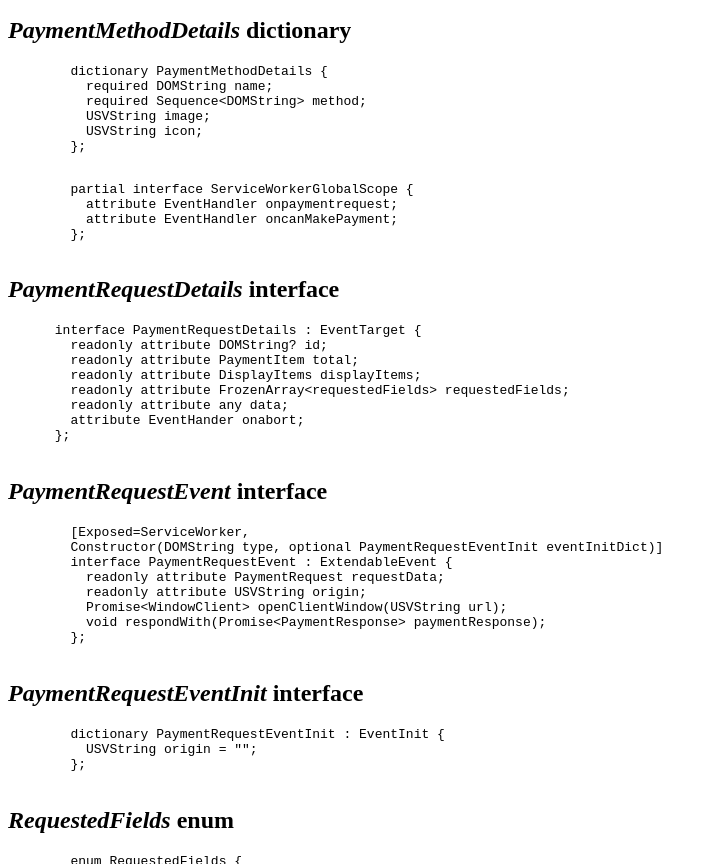
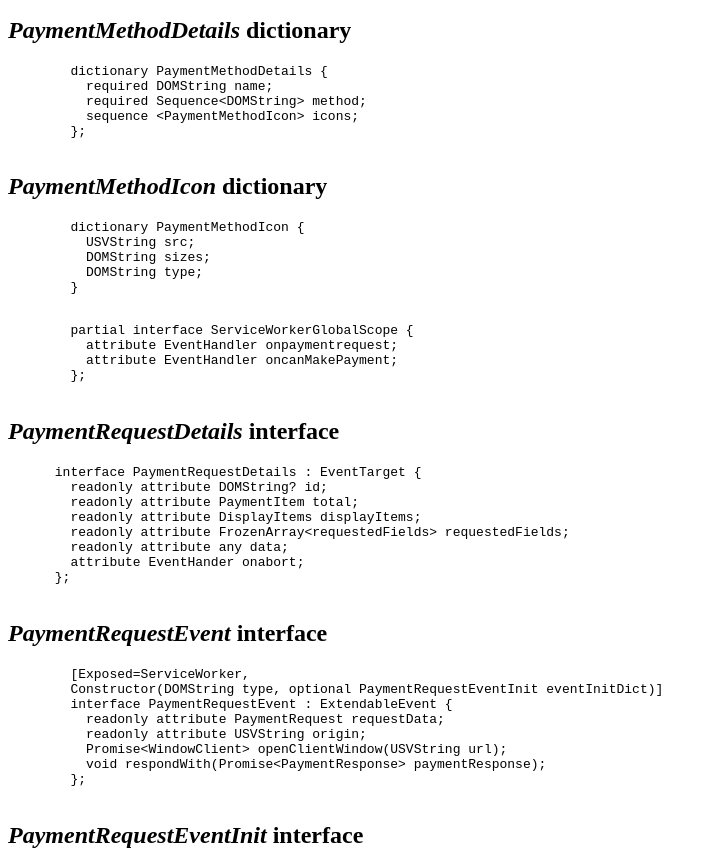
Before and after one commit to marcoscaceres/payment-request-handler, a plain HTML site: page index.html in a window 1280 px wide. Shown: the part 1758-2622 px from the top of the page, without its empty margins (0-716 px from the left). Drawn offline with Linux system fonts and the light colour scheme.

Commit message:
feat: add PaymentMethodIcon

```diff
--- a/index.html
+++ b/index.html
@@ -58,10 +58,10 @@
         As such, the requirements are that this specification can:
       </p>
       <ul>
-        <li>handle invocation of methods from the <a data-cite="payment-request">Payment Request
-        API</a> and facilitate communication between a
-        <a>PaymentRequest</a>, the end-user (through a UI), and a
-        <a>PaymentResponse</a> on a third party site.
+        <li>handle invocation of methods from the <a data-cite=
+        "payment-request">Payment Request API</a> and facilitate communication
+        between a <a>PaymentRequest</a>, the end-user (through a UI), and a <a>
+          PaymentResponse</a> on a third party site.
         </li>
         <li>facilitate the display, and management, of the registered payment
         methods in multiple contexts - including in web pages and in browser
@@ -231,14 +231,27 @@
         </pre>
     </section>
     <section>
-      <h2><dfn>PaymentMethodDetails</dfn> dictionary</h2>
+      <h2>
+        <dfn>PaymentMethodDetails</dfn> dictionary
+      </h2>
       <pre class="idl">
         dictionary PaymentMethodDetails {
           required DOMString name;
-          required Sequence&lt;DOMString> method;
-          USVString image;
-          USVString icon;
+          required Sequence&lt;DOMString&gt; method;
+          sequence &lt;PaymentMethodIcon&gt; icons;
         };
+      </pre>
+    </section>
+    <section>
+      <h2>
+        <dfn>PaymentMethodIcon</dfn> dictionary
+      </h2>
+      <pre class="idl">
+        dictionary PaymentMethodIcon {
+          USVString src;
+          DOMString sizes;
+          DOMString type;
+        }
       </pre>
     </section>
     <section>
```
